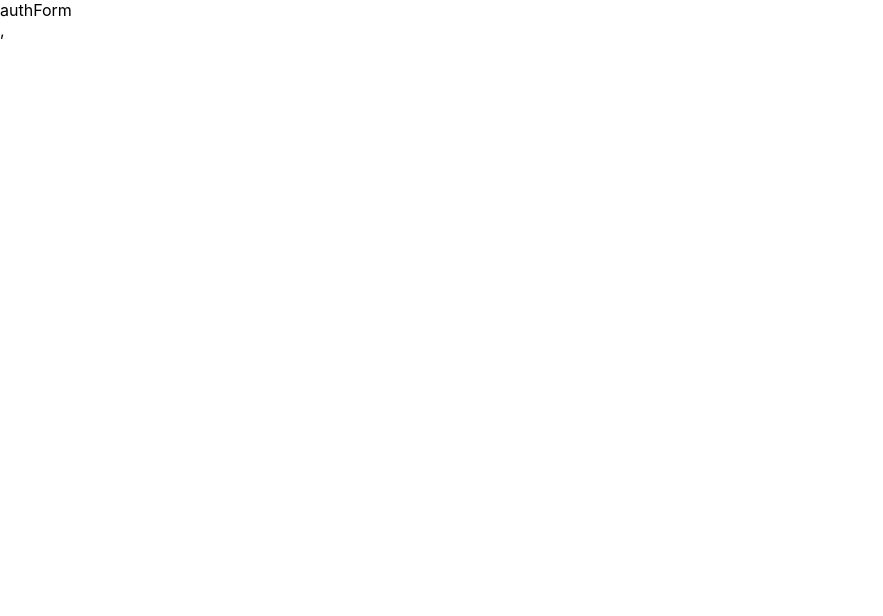
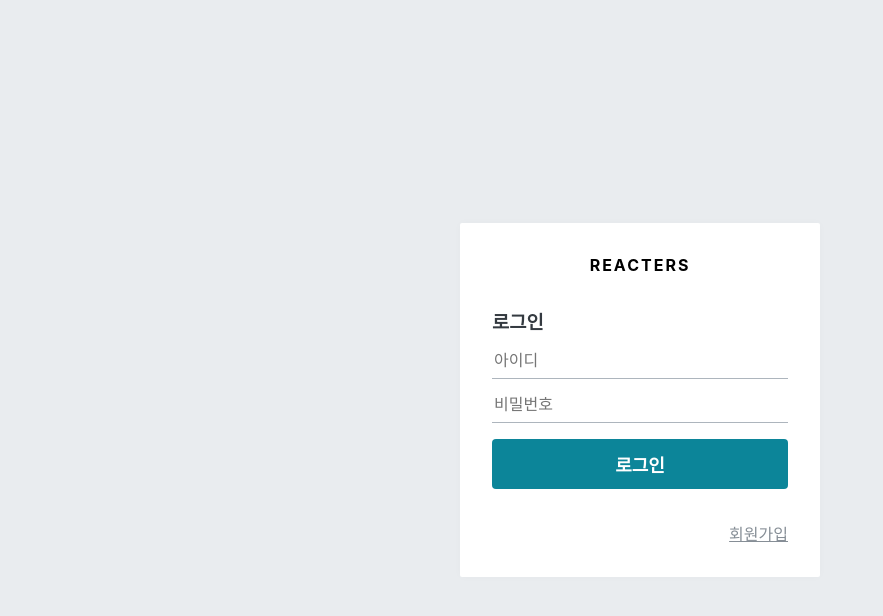
Before and after one commit to upship-kim/Project_React-Blog, a React (Create React App) app in the folder blog-frontend/: page /register in a window 1280 px wide. Shown: the top 616 px of the page, without its empty margins (0-883 px from the left). Built offline with nearby package versions, Linux system fonts and the light colour scheme.

Commit message:
login view component

```diff
--- a/blog-frontend/src/components/auth/AuthForm.js
+++ b/blog-frontend/src/components/auth/AuthForm.js
@@ -1,14 +1,84 @@
 import React from 'react';
+import { Link } from 'react-router-dom';
 import styled from 'styled-components';
+import palette from '../../lib/styles/palatte';
+import Button from '../common/Button';
 
 /*
     회원가입 또는 로그인 폼을 보여줌
 */
 
-const AuthFormBlock = styled.div``;
+const AuthFormBlock = styled.div`
+    h3 {
+        margin: 0;
+        color: ${palette.gray[8]};
+        margin-bottom: 1rem;
+    }
+    button {
+        margin-top: 1rem;
+    }
+`;
+
+/*
+    스타일링 input
+*/
+const StyledInput = styled.input`
+    font-size: 1rem;
+    border: none;
+    border-bottom: 1px solid ${palette.gray[5]};
+    padding-bottom: 0.5rem;
+    outline: none;
+    width: 100%;
+
+    &:focus {
+        color: $oc-teal-7;
+        border-bottom: 1px solid ${palette.gray[7]};
+    }
+    & + & {
+        margin-top: 1rem;
+    }
+`;
+
+const Footer = styled.div`
+    margin-top: 2rem;
+    text-align: right;
+    a {
+        color: ${palette.gray[6]};
+        text-decoration: underline;
+        &:hover {
+            color: ${palette.gray[9]};
+        }
+    }
+`;
+
+//autoComplete = 자동완성 입력 필드
 
 const AuthForm = () => {
-    return <AuthFormBlock>authForm</AuthFormBlock>;
+    return (
+        <AuthFormBlock>
+            <h3>로그인</h3>
+            <form>
+                <StyledInput
+                    autoComplete="username"
+                    name="username"
+                    placeholder="아이디"
+                />
+                <StyledInput
+                    autoComplete="new-password"
+                    name="password"
+                    placeholder="비밀번호"
+                    type="password"
+                />
+                {/* Button 태그 뒤로 입력하면 props 값으로 넘어감  */}
+                <Button fullWidth cyan>
+                    로그인
+                </Button>
+            </form>
+            <Footer>
+                <Link to="/register">회원가입</Link>
+            </Footer>
+        </AuthFormBlock>
+    );
 };
 
 export default AuthForm;
--- a/blog-frontend/src/components/auth/AuthTemplate.js
+++ b/blog-frontend/src/components/auth/AuthTemplate.js
@@ -1,10 +1,52 @@
 import React from 'react';
 import styled from 'styled-components';
+import palette from '../../lib/styles/palatte';
+import { Link } from 'react-router-dom';
 
-const AuthTemplateBlock = styled.div``;
+/*
+    회원가입 / 로그인 페이지의 레이아웃을 담당하는 컴포넌트
+*/
+
+const AuthTemplateBlock = styled.div`
+    position: absolute;
+    left: 0;
+    top: 0;
+    bottom: 0;
+    right: 0;
+    background: ${palette.gray[2]};
+    /* flex로 내부 내용 중앙 정렬 */
+    display: flex;
+    flex-direction: column;
+    justify-content: center;
+    align-items: center;
+`;
+
+const WhiteBox = styled.div`
+    .logo-area {
+        display: block;
+        padding-bottom: 2rem;
+        text-align: center;
+        font-weight: bold;
+        letter-spacing: 2px;
+    }
+    box-shadow: 0 0 8px rgba(0, 0, 0, 0.025);
+    padding: 2rem;
+    width: 360px;
+    background: white;
+    border-radius: 2px;
+`;
 
 const AuthTemplate = ({ children }) => {
-    return <AuthTemplateBlock>{children}</AuthTemplateBlock>;
+    return (
+        <AuthTemplateBlock>
+            <WhiteBox>
+                <div className="logo-area">
+                    <Link to="/">REACTERS</Link>
+                </div>
+                {children}
+            </WhiteBox>
+        </AuthTemplateBlock>
+    );
 };
 
 export default AuthTemplate;
--- a/blog-frontend/src/components/common/Button.js
+++ b/blog-frontend/src/components/common/Button.js
@@ -1,5 +1,5 @@
 import React from 'react';
-import styled from 'styled-components';
+import styled, { css } from 'styled-components';
 import palette from '../../lib/styles/palatte';
 
 const StyledButton = styled.button`
@@ -16,6 +16,23 @@ const StyledButton = styled.button`
     &:hover {
         background: ${palette.gray[6]};
     }
+
+    ${(props) =>
+        props.fullWidth &&
+        css`
+            padding-top: 0.75rem;
+            padding-bottom: 0.75rem;
+            width: 100%;
+            font-size: 1.125rem;
+        `}
+    ${(props) =>
+        props.cyan &&
+        css`
+            background: ${palette.cyan[8]};
+            &:hover {
+                background: ${palette.cyan[6]};
+            }
+        `}
 `;
 
 // Button에 넣는 이유는 다른 컴포넌트에서 자동으로 import 되게끔하려고 ! (styled-components로 만든 컴포넌트는 자동 import가 안됨)
```
